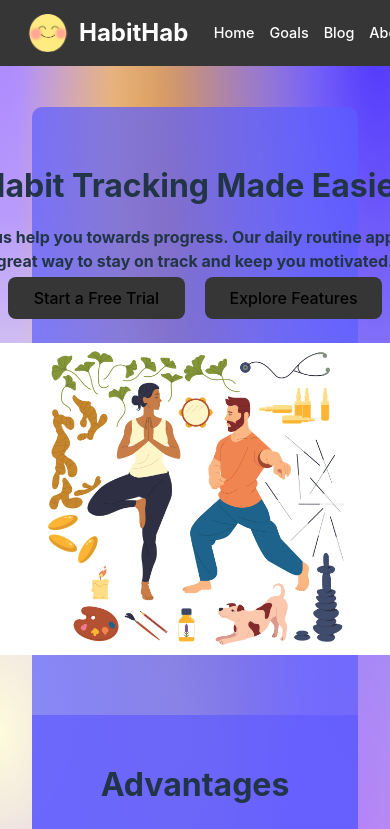
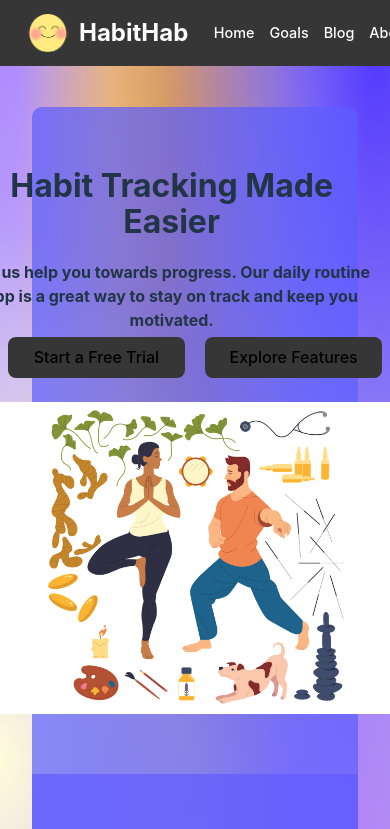
Before and after one commit to 561Aloha/Habit-Tracker, a React (Vite) app: page / in a window 390 px wide. Shown: the top 829 px of the page. Built offline with nearby package versions, Linux system fonts and the light colour scheme.

Commit message:
Update App.css

```diff
--- a/src/App.css
+++ b/src/App.css
@@ -207,6 +207,18 @@
     width: 90%;
   }
 
+
+    .header-content h1 {
+      width: 90%; /* Adjust width */
+    }
+    .header-content h4 {
+      width: 90%; /* Adjust width */
+    }
+    .header {
+      width: 100%; /* Make the header fit within the container */
+    }
+
+
   .cta-buttons {
     display: flex;
     justify-content: center;
```
